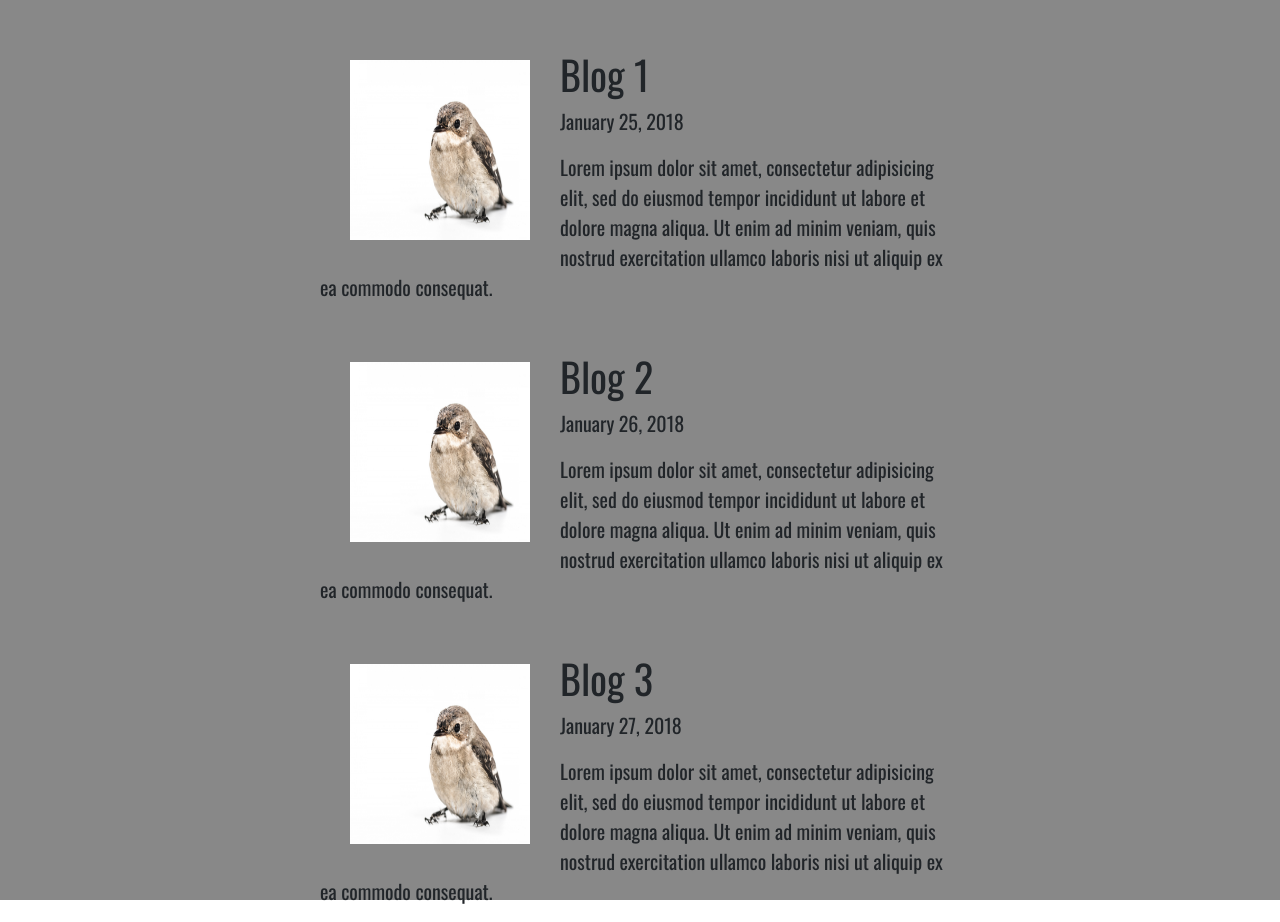
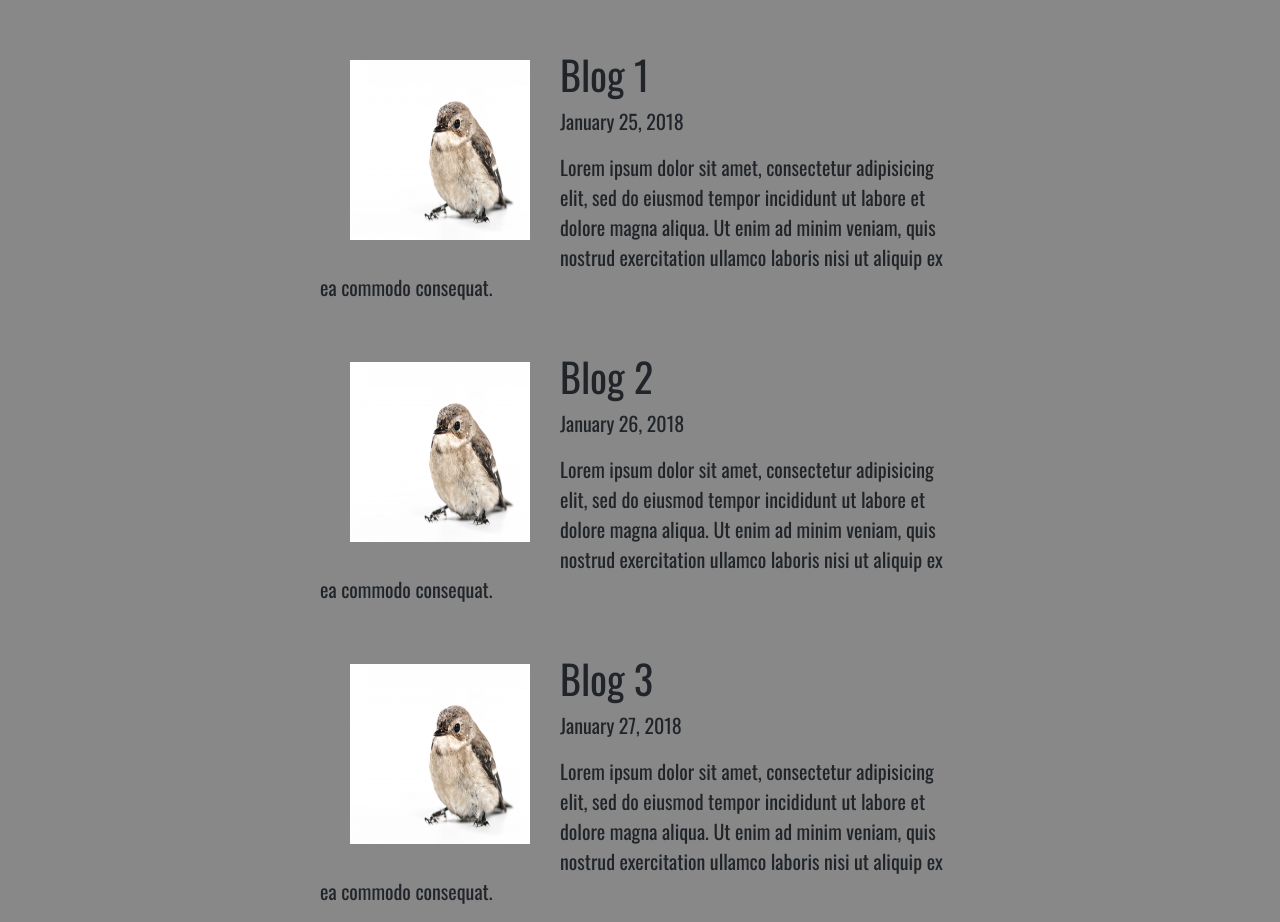
Before and after one commit to Rusty-sk/sass-group-project, a website: page index.html in a window 1280 px wide. Drawn offline with nearby package versions, Linux system fonts and the light colour scheme.

Commit message:
edited sass/css to make content look better

```diff
--- a/sass/content.scss
+++ b/sass/content.scss
@@ -16,7 +16,7 @@ img {
 .content-blog {
     background: #888;
     width: 100%;
-    height: 900px;
+    height: 100%;
     font-family: 'Oswald', sans-serif;
     display: inline-block;
 
```
Also changed, not shown: css/content.css.
